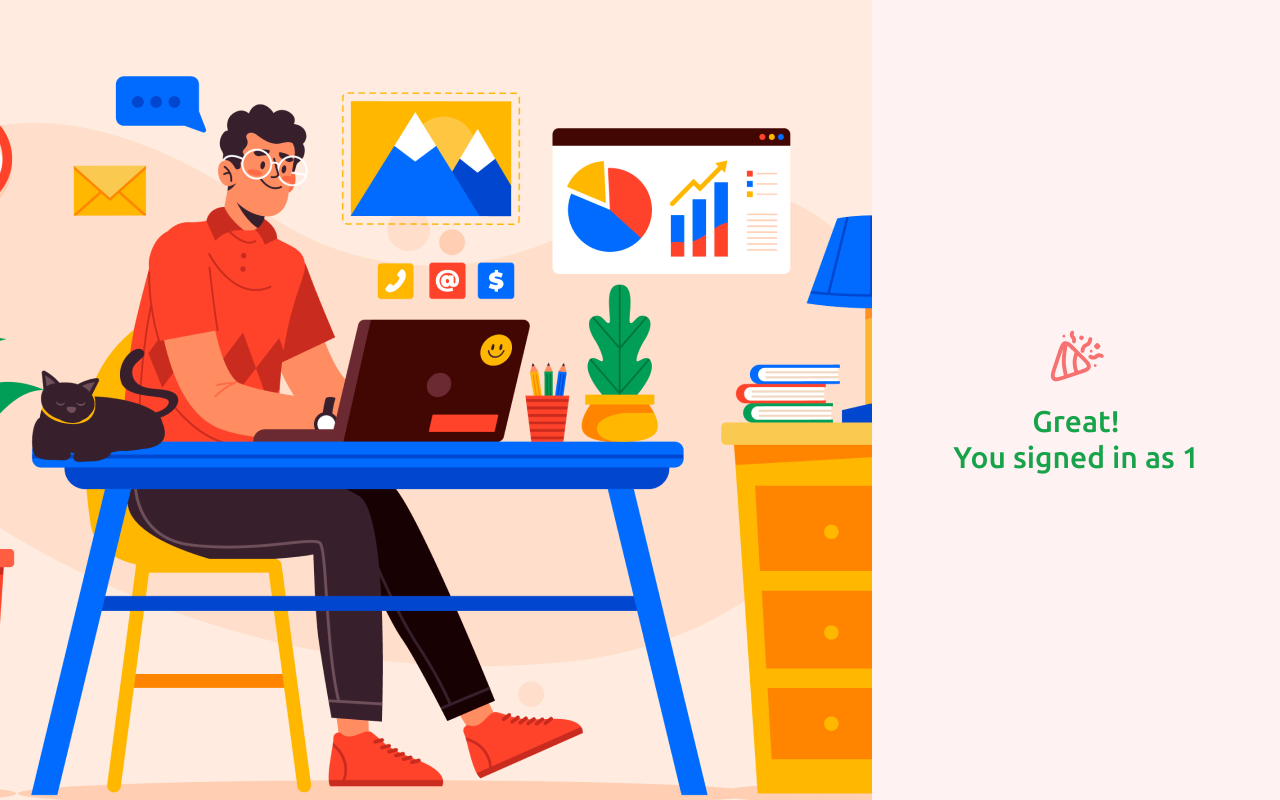
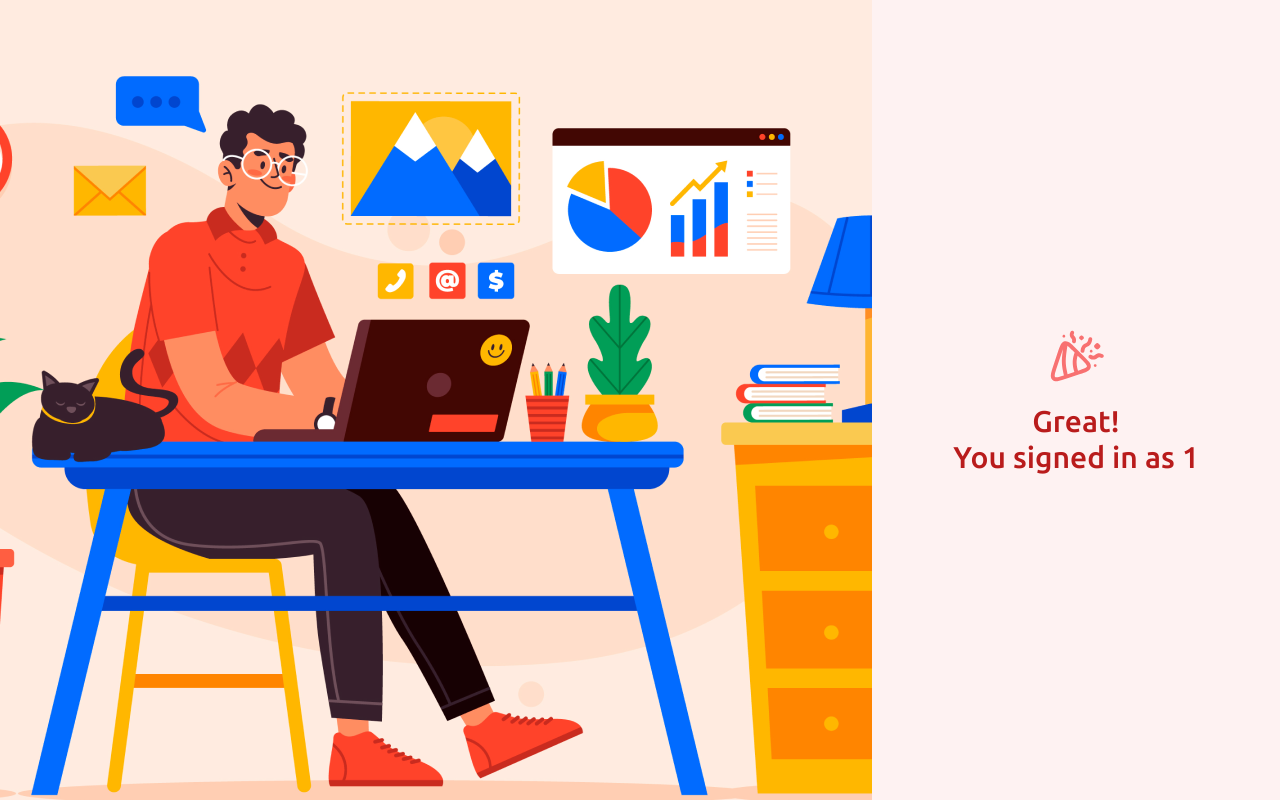
Before and after one commit to Light-it-luc/Challenge-React, a Next.js app in the folder 3-Register/: page /signed-in/1 in a window 1280 px wide. Built offline with nearby package versions, Linux system fonts and the light colour scheme.

Commit message:
fix: signed in page text color

```diff
--- a/3-Register/src/app/signed-in/[username]/page.tsx
+++ b/3-Register/src/app/signed-in/[username]/page.tsx
@@ -15,12 +15,12 @@ export default function SignedIn({ params: { username } }: SignedInProps) {
       <CelebrationIcon />
       <div>
         <h2
-          className={`text-3xl text-center text-bold text-green-600 ${ubuntu.className}`}
+          className={`text-3xl text-center text-bold text-red-700 ${ubuntu.className}`}
         >
           Great!
         </h2>
         <h2
-          className={`text-3xl text-center text-bold text-green-600 max-w-64 ${ubuntu.className}`}
+          className={`text-3xl text-center text-bold text-red-700 max-w-64 ${ubuntu.className}`}
         >
           You signed in as {username}
         </h2>
```
